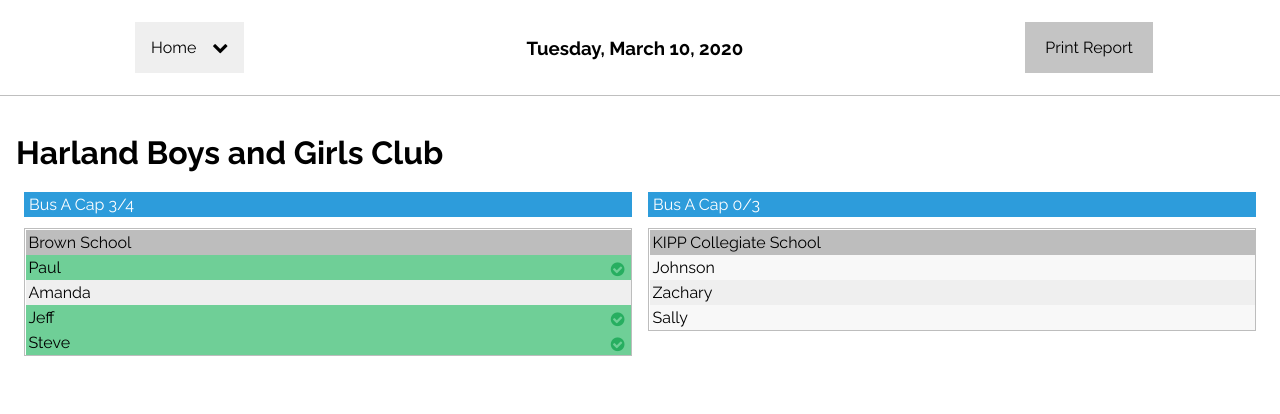
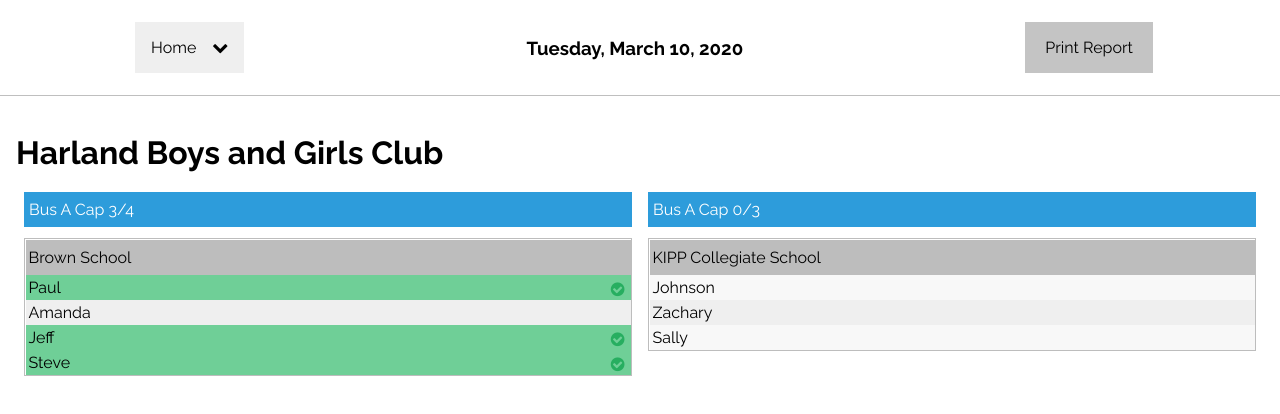
Before and after one commit to GTBitsOfGood/bgc-safety, a Next.js app: page /roster in a window 1280 px wide. Shown: the top 414 px of the page. Built offline with nearby package versions, Linux system fonts and the light colour scheme.

Commit message:
fix spacing for bus headings

```diff
--- a/pages/roster.module.css
+++ b/pages/roster.module.css
@@ -8,7 +8,7 @@
 .th {
   background-color: #bdbdbd;
   font-weight: normal;
-  padding: 3px;
+  padding: 8px 3px;
 }
 
 .td {
@@ -33,7 +33,7 @@
 .busth {
   margin: 0px 8px;
   background-color: #2d9cdb;
-  padding: 3px 5px;
+  padding: 8px 5px;
   /* background-color: #bdbdbd; */
   color: black;
   font-weight: normal;
```
